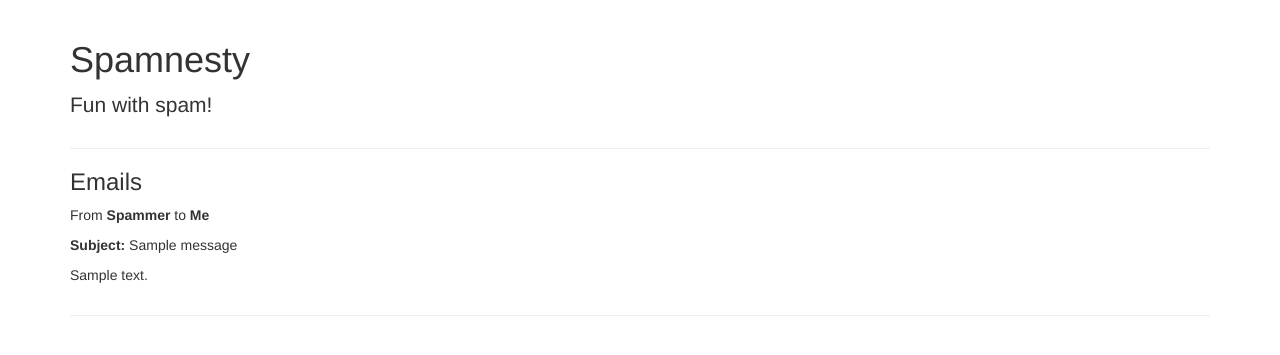
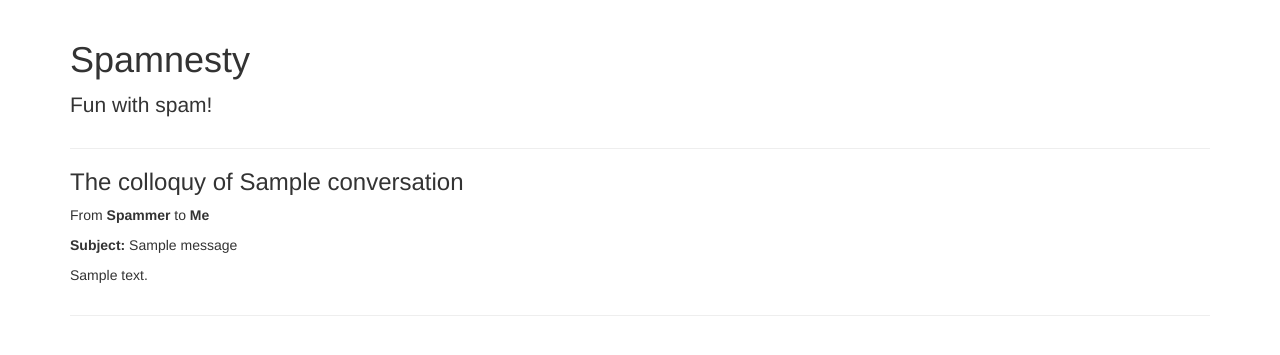
Before and after one commit to skorokithakis/Spamnesty, a Django app: template main/templates/conversation_view.html in a window 1280 px wide. Shown: the top 355 px of the page. Run offline with Django 3.2, Linux system fonts and the light colour scheme; the template is opened without the code that fills it: most values are stand-ins (such as "Sample title", 1, 10 or a date in 2020); some libraries are stand-ins or nearby versions.

Commit message:
Change title on the conversation view page.

```diff
--- a/main/templates/conversation_view.html
+++ b/main/templates/conversation_view.html
@@ -12,7 +12,7 @@
     {% endif %}
 </div>
 
-<h3>Emails</h3>
+<h3>The colloquy of {{ conversation.sender_name }}</h3>
 {% for message in conversation.message_set.all %}
 <div class="row">
 
```
